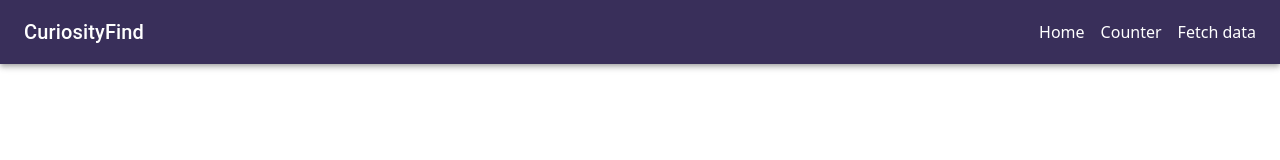
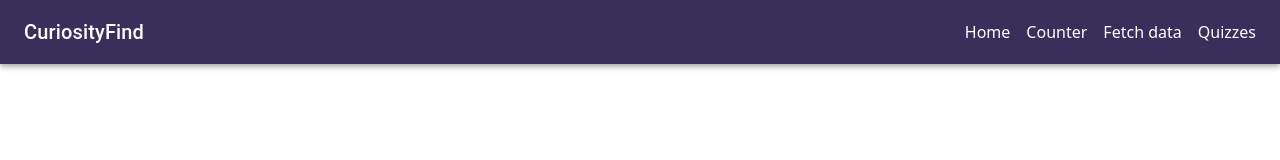
Before and after one commit to erik-lance/CuriosityFind, a React (Create React App) app in the folder ClientApp/: page /quizzes in a window 1280 px wide. Shown: the top 160 px of the page. Built offline with nearby package versions, Linux system fonts and the light colour scheme.

Commit message:
Added new quizzes page

```diff
--- a/ClientApp/src/AppRoutes.tsx
+++ b/ClientApp/src/AppRoutes.tsx
@@ -2,6 +2,7 @@ import React from "react";
 import { Counter } from "./pages/Counter";
 import { FetchData } from "./pages/FetchData";
 import { Home } from "./pages/Home";
+import Quizzes from "./pages/Quizzes";
 
 const AppRoutes = [
     {
@@ -15,6 +16,10 @@ const AppRoutes = [
     {
         path: '/fetch-data',
         element: <FetchData />
+    },
+    {
+        path: '/quizzes',
+        element: <Quizzes />
     }
 ];
 
--- a/ClientApp/src/components/NavMenu.tsx
+++ b/ClientApp/src/components/NavMenu.tsx
@@ -47,6 +47,7 @@ export class NavMenu extends Component<{}, NavMenuState> {
                                 <Link href="/" underline="none" color="white">Home</Link>
                                 <Link href="/counter" underline="none" color="white">Counter</Link>
                                 <Link href="/fetch-data" underline="none" color="white">Fetch data</Link>
+                                <Link href="/quizzes" underline="none" color="white">Quizzes</Link>
                             </Stack>
                         </Toolbar>
                     </AppBar>
--- /dev/null
+++ b/ClientApp/src/pages/Quizzes.tsx
@@ -0,0 +1,10 @@
+import React from "react";
+import { Container } from "@mui/material";
+
+export default function Quizzes() {
+    return (
+        <Container>
+
+        </Container>
+    );
+}
```
Lines whose indentation alone changed are shown as unchanged.
